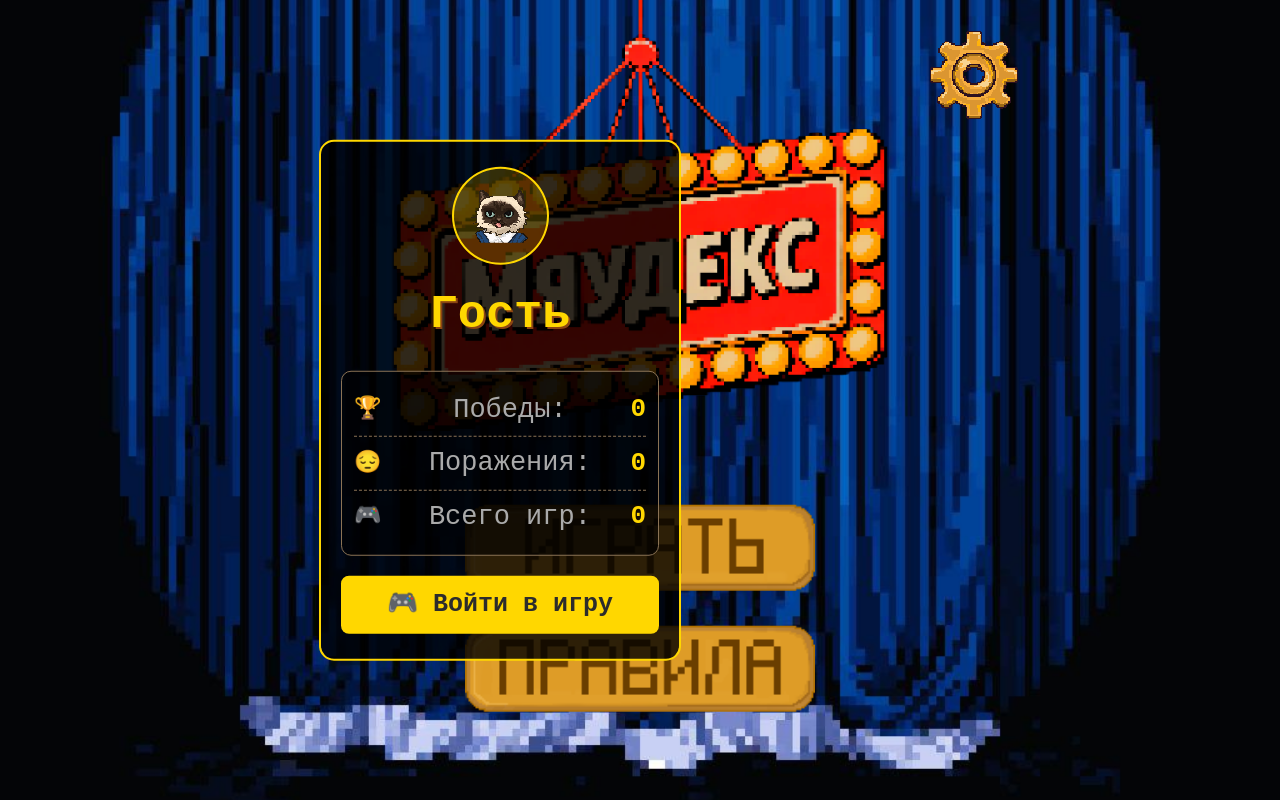
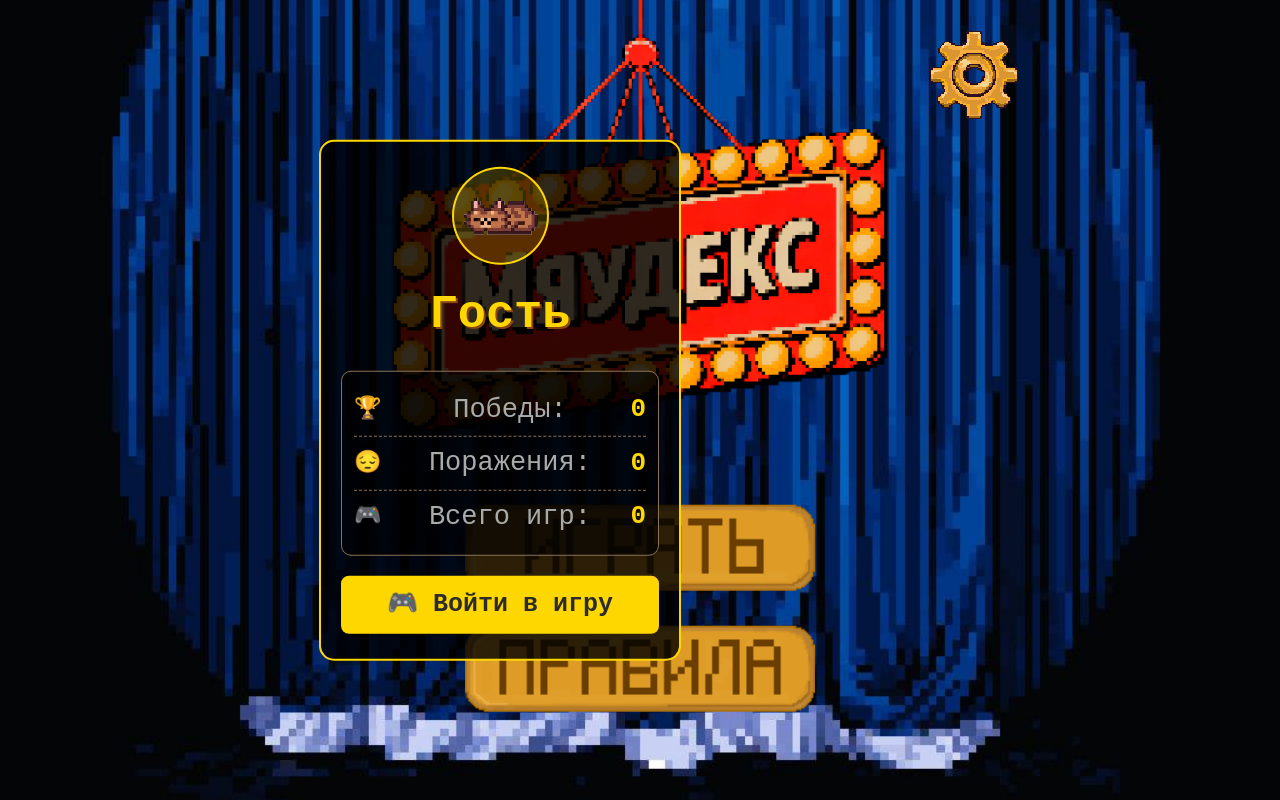
Before and after one commit to ani-ichk/Meowdex_WEB, a Flask app: page / in a window 1280 px wide. Run offline with Flask 3, Linux system fonts and the light colour scheme.

Commit message:
requirements

```diff
--- /dev/null
+++ b/requirements.txt
@@ -0,0 +1 @@
+Flask==3.0.0
--- a/templates/index.html
+++ b/templates/index.html
@@ -23,7 +23,7 @@
     <div class="player-panel">
         <div class="player-panel-content">
             <div class="player-avatar">
-                <img src="/static/data/images/cats/simba.png" alt="Симба" class="avatar-img">
+                <img src="/static/data/images/button/cats_btn/sleeping_cat.png" alt="Симба" class="avatar-img">
             </div>
             <div class="player-name" id="playerNameDisplay">Гость</div>
             <div class="player-stats">
```
